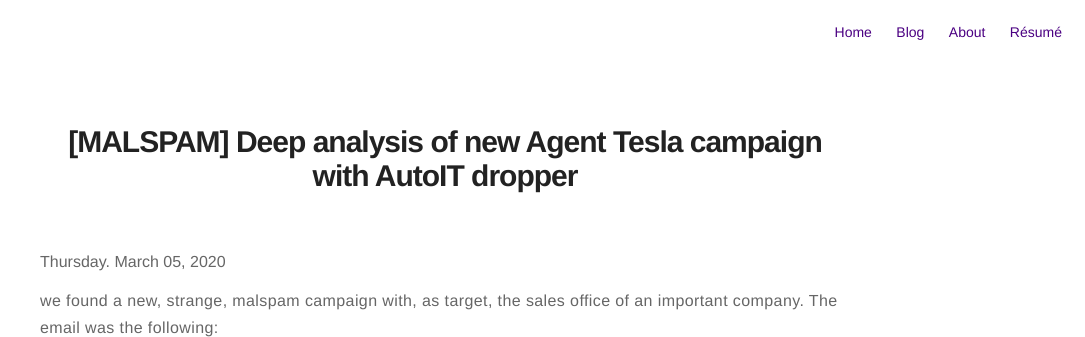
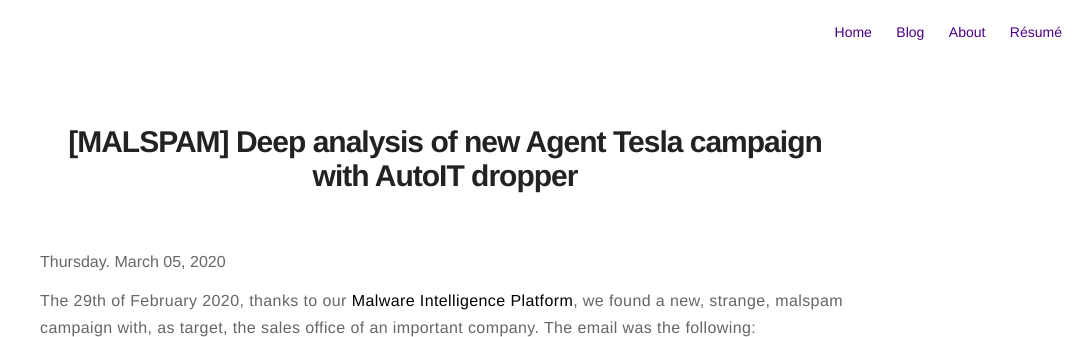
Before and after one commit to Maff1t/Maff1t.github.io, a Jekyll site: the page built from _posts/2020-03-05-AgentTesla.md, in a window 1280 px wide and 900 px high, cut to the strip 0-337 px from the top of the window. Shown: the whole strip, without its empty margins (195-1280 px from the left). Built offline with Jekyll 4.4.1, drawn with Linux system fonts in a browser that asks for light colours.

Commit message:
Update 2020-03-05-AgentTesla.md

```diff
--- a/_posts/2020-03-05-AgentTesla.md
+++ b/_posts/2020-03-05-AgentTesla.md
@@ -5,7 +5,7 @@ date:   2020-03-05
 category: blog
 ---
 
-we found a new, strange, malspam campaign with, as target, the sales office of an important company.
+The 29th of February 2020, thanks to our **Malware Intelligence Platform**, we found a new, strange, malspam campaign with, as target, the sales office of an important company.
 The email was the following:
 <figure>
 <img src="https://i.ibb.co/K0D7mkh/email.jpg" alt="malspam" style="width:60%">
```
